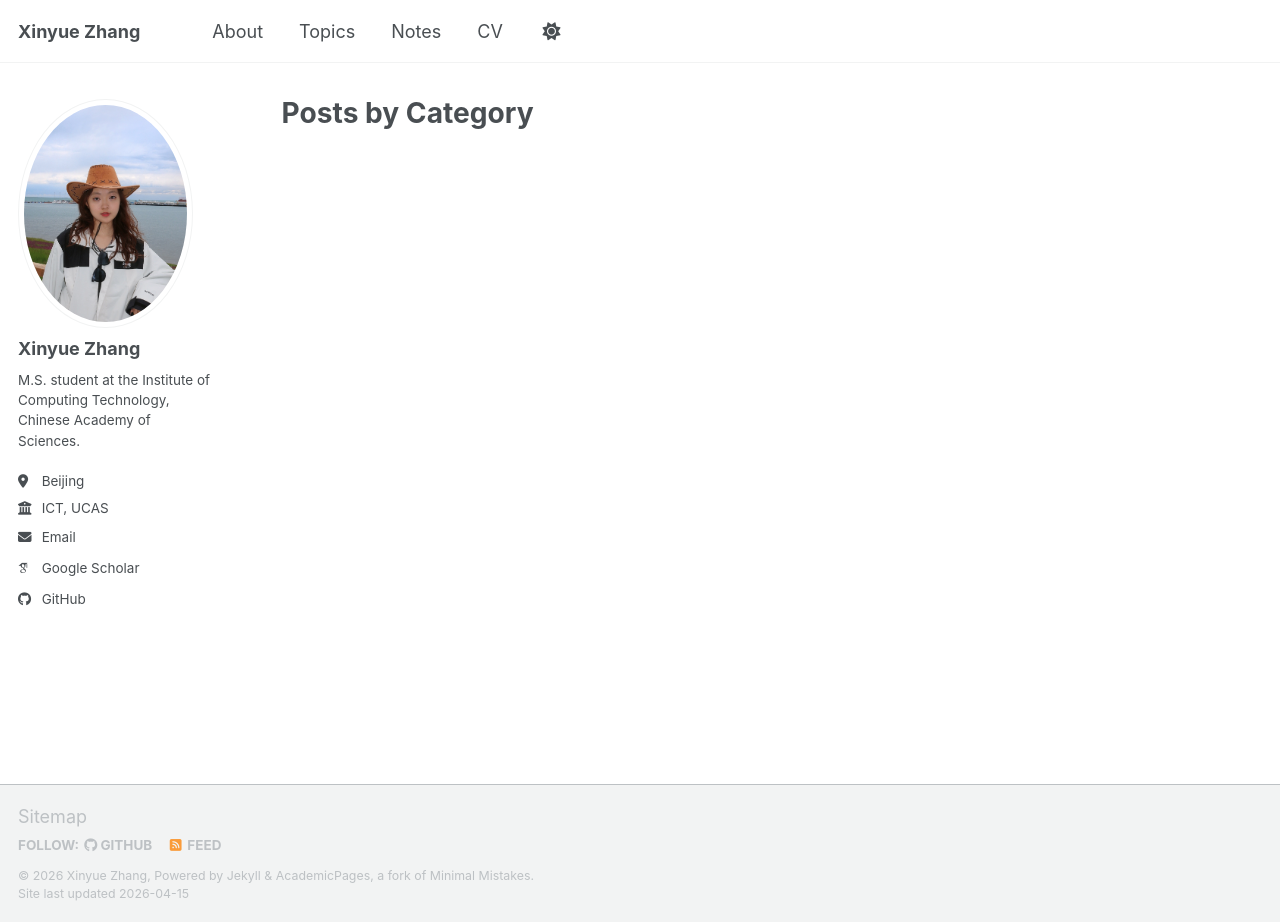
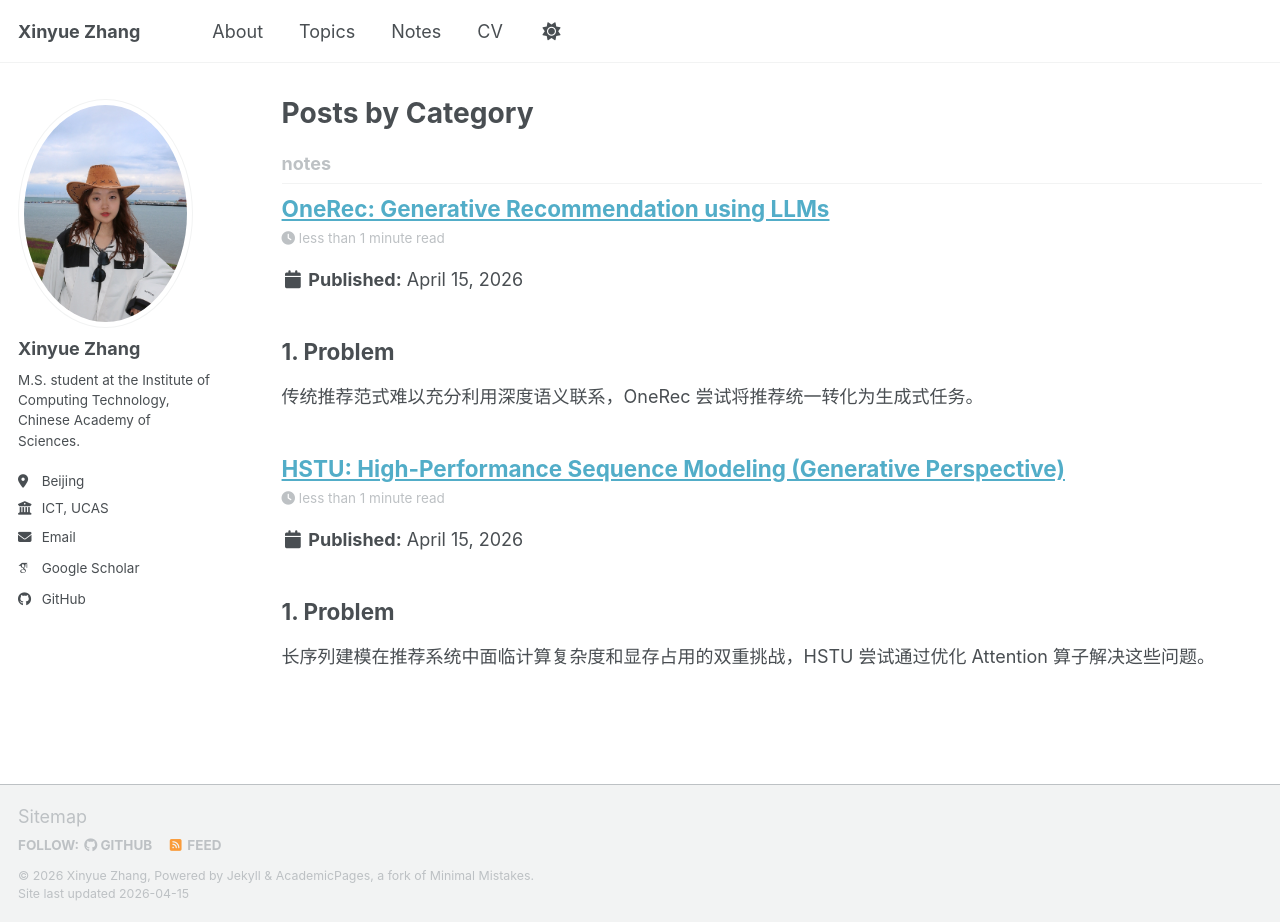
Before and after one commit to zxyyyue/zxyyyue.github.io, a Jekyll site: the page built from _pages/category-archive.html, in a window 1280 px wide and 922 px high. Built offline with Jekyll 4.4.1, drawn with Linux system fonts in a browser that asks for light colours; some web fonts are replaced; a script bundle is joined from its source files by our own code; library files that are not in the unit come from our copies.

Commit message:
Move HSTU and OneRec both to Generative Recommendation topic

```diff
--- /dev/null
+++ b/_posts/2026-04-15-hstu-reading.md
@@ -0,0 +1,19 @@
+---
+title: "HSTU: High-Performance Sequence Modeling (Generative Perspective)"
+date: 2026-04-15
+categories: [notes]
+tags: [Generative Recommendation, Paper Reading]
+permalink: /notes/hstu-reading/
+---
+
+## 1. Problem
+长序列建模在推荐系统中面临计算复杂度和显存占用的双重挑战，HSTU 尝试通过优化 Attention 算子解决这些问题。
+
+## 2. Core Idea
+HSTU 针对推荐系统的长序列特征进行了轻量化设计，摒弃了标准 Transformer 中冗余的模块。从生成式视角看，它为大规模行为序列的预测提供了高效的底层支撑。
+
+## 3. Why It Works
+使用了更贴合序列依赖关系的注意力机制，大幅降低了推理延迟。
+
+## 4. My Thoughts
+高效的序列建模是生成式推荐的基础。在处理超长历史时，HSTU 的性能优势非常明显。
--- /dev/null
+++ b/_posts/2026-04-15-onerec-reading.md
@@ -0,0 +1,19 @@
+---
+title: "OneRec: Generative Recommendation using LLMs"
+date: 2026-04-15
+categories: [notes]
+tags: [Generative Recommendation, Paper Reading]
+permalink: /notes/onerec-reading/
+---
+
+## 1. Problem
+传统推荐范式难以充分利用深度语义联系，OneRec 尝试将推荐统一转化为生成式任务。
+
+## 2. Core Idea
+利用 LLM 的建模能力，直接生成推荐结果或用户兴趣描述。
+
+## 3. Why It Works
+打破了传统的“检索+排序”限制，能够更灵活地捕捉用户的潜在意图。
+
+## 4. My Thoughts
+目前的挑战在于线上推理的延迟以及如何缓解大模型的幻觉问题。
```
Also changed, not shown: _pages/topic-generative-recommendation.md (+2 -1 lines).
